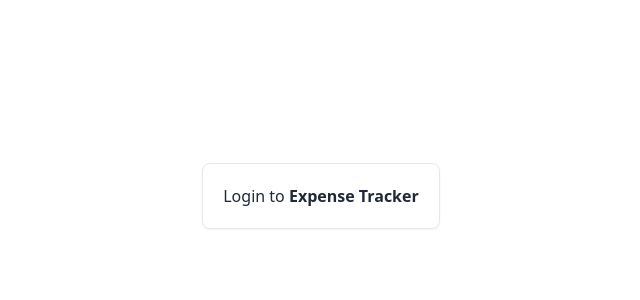
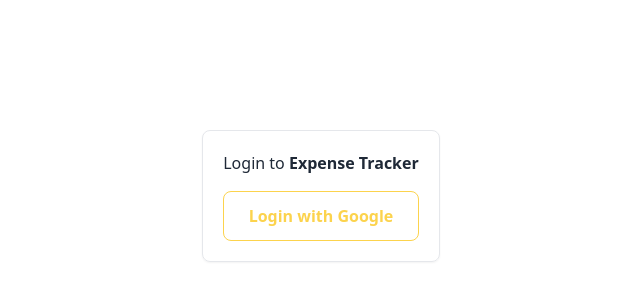
Before and after one commit to mohitk0208/expenses-react, a React (Create React App) app: page /login in a window 1280 px wide. Shown: the part 204-504 px from the top of the page, without its empty margins (319-959 px from the left). Built offline with nearby package versions, Linux system fonts and the light colour scheme; no server answers; the HTML template or start-up script is replaced by a standard one.

Commit message:
made login component

```diff
--- a/src/App.tsx
+++ b/src/App.tsx
@@ -1,11 +1,13 @@
 import React from 'react';
 import { BrowserRouter, Routes, Route, Navigate } from "react-router-dom"
+import { AuthProvider } from './context/AuthContext';
 import Home from './pages/Home';
 import Login from './pages/Login';
 import { routes } from './utils/routeStrings';
 
 function App() {
   return (
+    <AuthProvider>
       <BrowserRouter>
         <Routes>
           <Route path={routes.HOME} element={<Home />} />
@@ -13,6 +15,7 @@ function App() {
           <Route path="*" element={<Navigate to={routes.LOGIN} />} />
         </Routes>
       </BrowserRouter>
+    </AuthProvider>
   );
 }
 
--- a/src/pages/Login.tsx
+++ b/src/pages/Login.tsx
@@ -1,9 +1,47 @@
+import { useState } from "react"
+import { useAuth } from "../context/AuthContext"
+
+
 function Login() {
+
+  const [error, setError] = useState<string | null>(null)
+
+  const authContext = useAuth()
+
+  async function loginHandler() {
+
+    try {
+      setError(null)
+      const user = await authContext?.login()
+
+      console.log(user);
+
+    } catch (err) {
+      setError("Login Failed. please try again")
+      console.log(err);
+    }
+
+
+
+  }
 
   return (
     <div className="w-screen h-screen flex items-center justify-center" >
+      {/**
+       * make a error part that always exist but opacity is 0
+       * when error is null opacity 0 and pointer events all
+       * when error then opacity 1 with transition, red border and error in between
+      */}
       <div className="p-5 border rounded-lg shadow-sm">
         <h1 className="text-gray-800 " >Login to <span className="font-bold" >Expense Tracker</span></h1>
+
+        <button
+          className="font-bold text-amber-300 border border-amber-300 p-3 rounded-lg w-full mt-4 hover:bg-amber-300 hover:text-white transition-colors duration-200 "
+          type="button"
+          onClick={loginHandler}
+        >
+          Login with Google
+        </button>
       </div>
     </div>
   )
```
Lines whose indentation alone changed are shown as unchanged.
